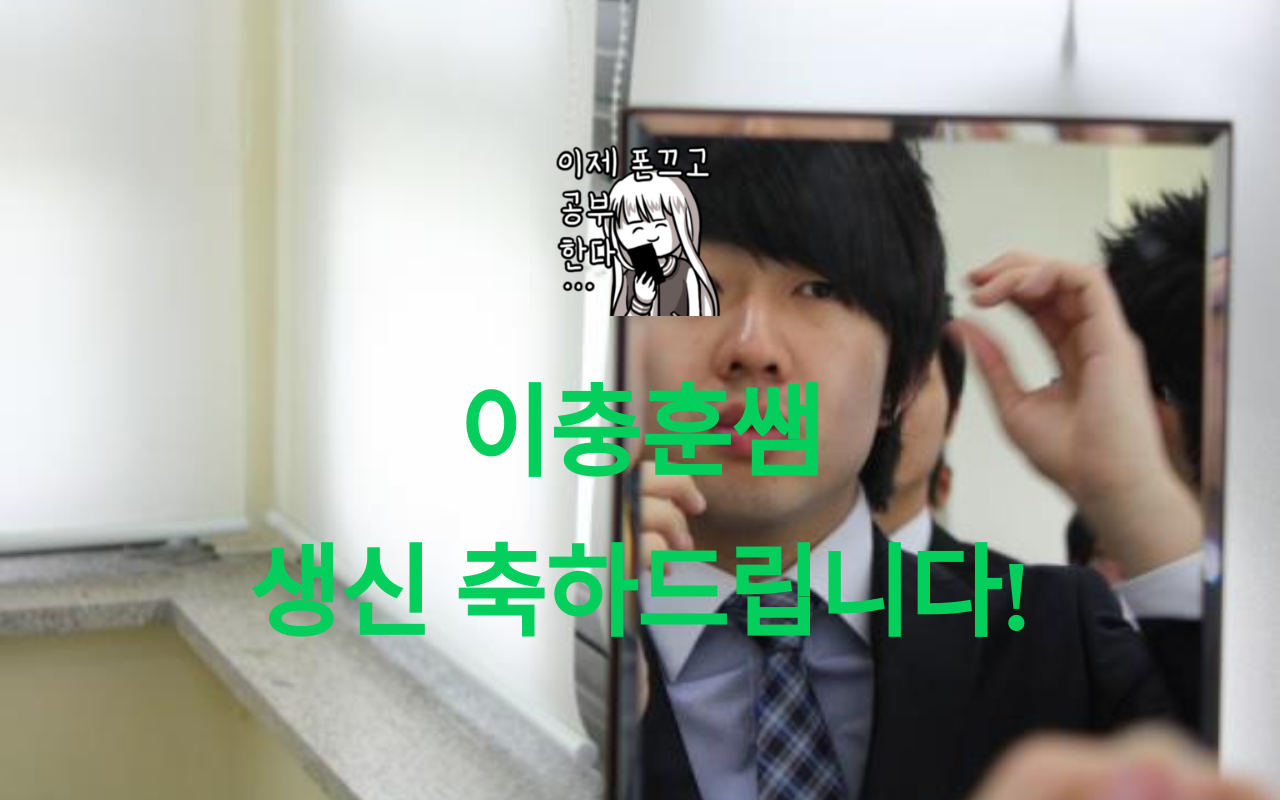
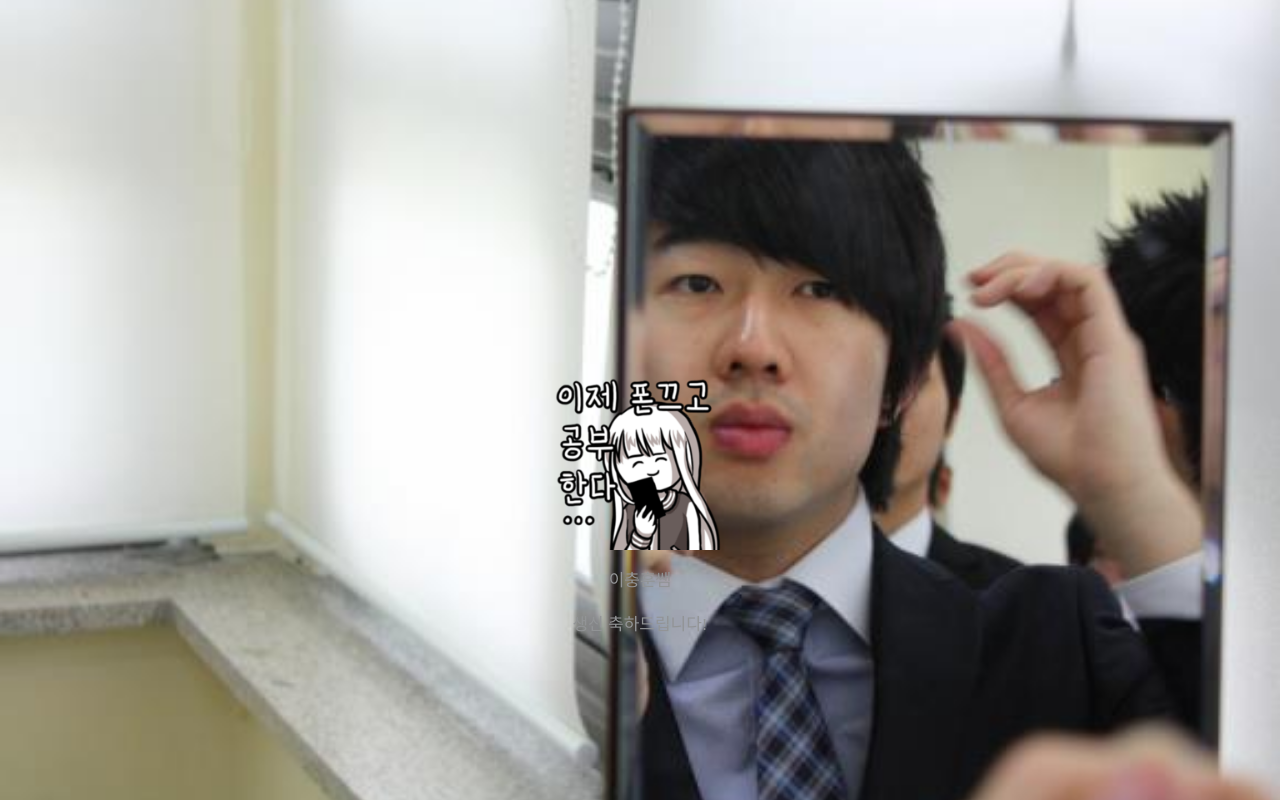
Before and after one commit to chlorisbirthday/chlorisbirthday.github.io, a plain HTML site: page index.html in a window 1280 px wide. Drawn offline with nearby package versions, Linux system fonts and the light colour scheme.

Commit message:
Add files via upload

```diff
--- a/index.html
+++ b/index.html
@@ -25,8 +25,8 @@
       <div class="container">
          <div class="row header-info">
             <div class="col-sm-10 col-sm-offset-1 text-center">
-               <img src="img/original_9.png" width="200"><br><br><br><br>
-                <h1 class="wow fadeIn"><font color = #04CF5C><font face = "NanumSquare">이충훈쌤 <br><br> 생신 축하드립니다!</font></font></h1>
+               <img src="img/original_9.png" width="200"><br><br>
+               <p class="test"><span>이충훈쌤 <br><br> 생신 축하드립니다!</span></p>
             </div>
          </div>
       </div>
```
